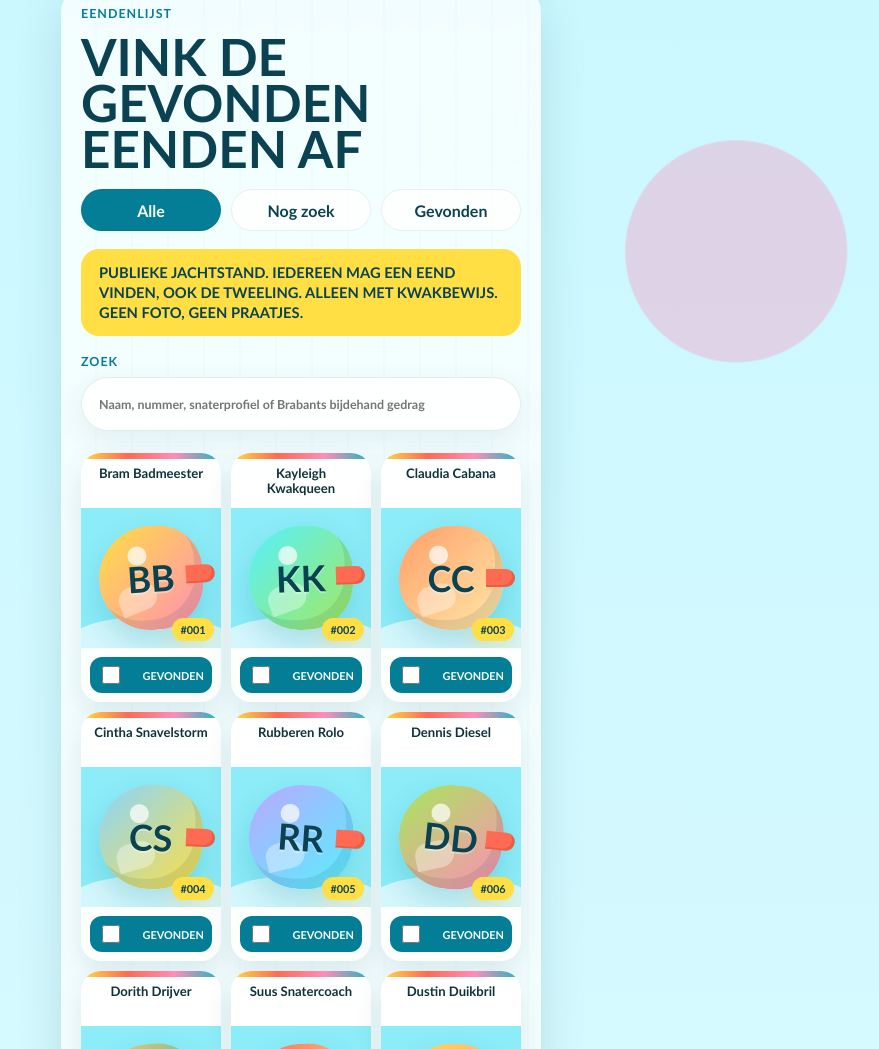
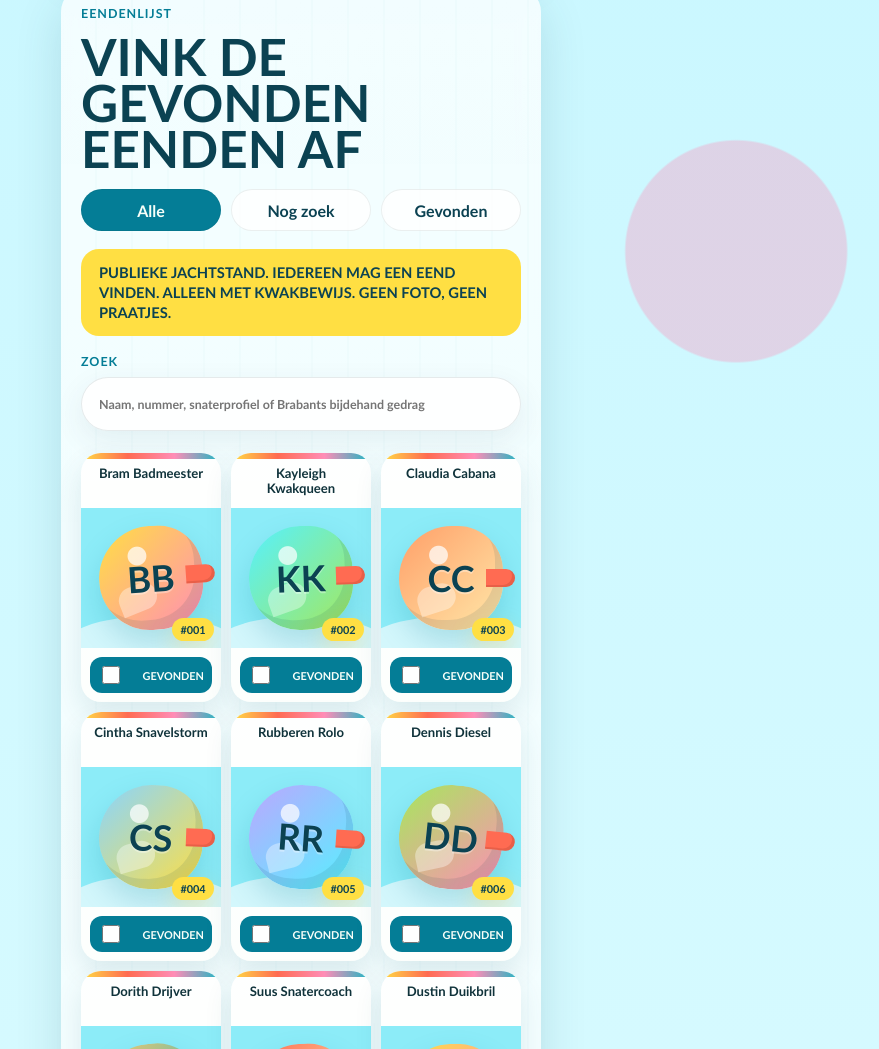
Before and after one commit to gtrolo/duckhunt100, a plain HTML site: page index.html in a window 1280 px wide. Shown: the part 1385-2434 px from the top of the page, without its empty margins (339-1218 px from the left). Drawn offline with Linux system fonts and the light colour scheme; no server answers.

Commit message:
Remove twins from public hunt banner

```diff
--- a/index.html
+++ b/index.html
@@ -76,7 +76,7 @@
             <button class="chip" data-filter="found" type="button">Gevonden</button>
           </div>
         </div>
-        <p class="mode-banner" id="modeBanner">Publieke jachtstand. Iedereen mag een eend vinden, ook de tweeling. Alleen met kwakbewijs. Geen foto? Dan hebde niks, jonge.</p>
+        <p class="mode-banner" id="modeBanner">Publieke jachtstand. Iedereen mag een eend vinden. Alleen met kwakbewijs. Geen foto? Dan hebde niks, jonge.</p>
         <div class="tools">
           <label class="search">
             <span>Zoek</span>
--- a/script.js
+++ b/script.js
@@ -813,7 +813,7 @@ window.addEventListener("hashchange", openLinkedBear);
 setModeBanner(
   adminPin
     ? "Beheerlink gevonden. Effe controleren of gij hier iets te vertellen hebt..."
-    : "Publieke jachtstand. Iedereen mag een eend vinden, ook de tweeling. Alleen met kwakbewijs. Geen foto, geen praatjes."
+    : "Publieke jachtstand. Iedereen mag een eend vinden. Alleen met kwakbewijs. Geen foto, geen praatjes."
 );
 setRandomHeroQuote();
 render();
```
